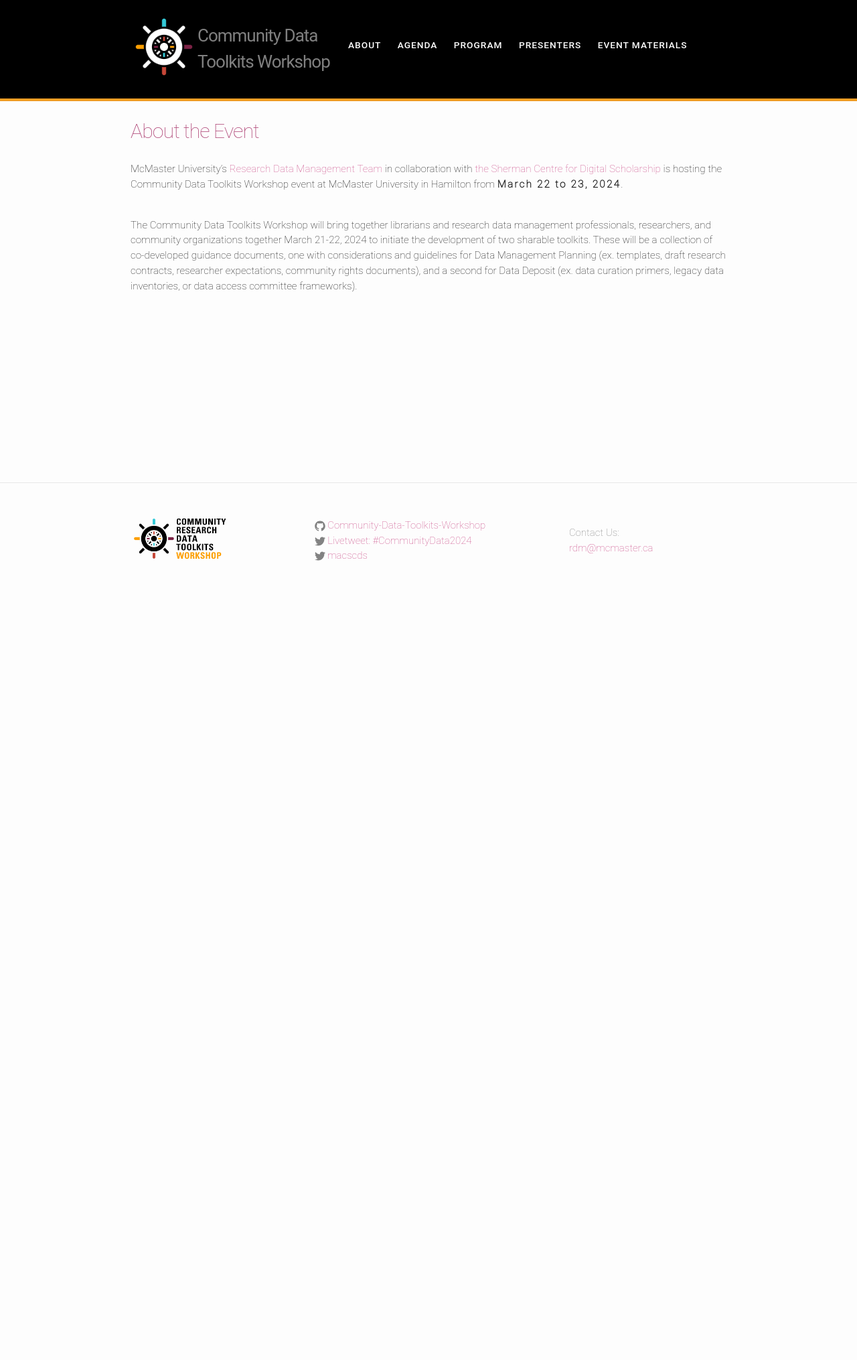
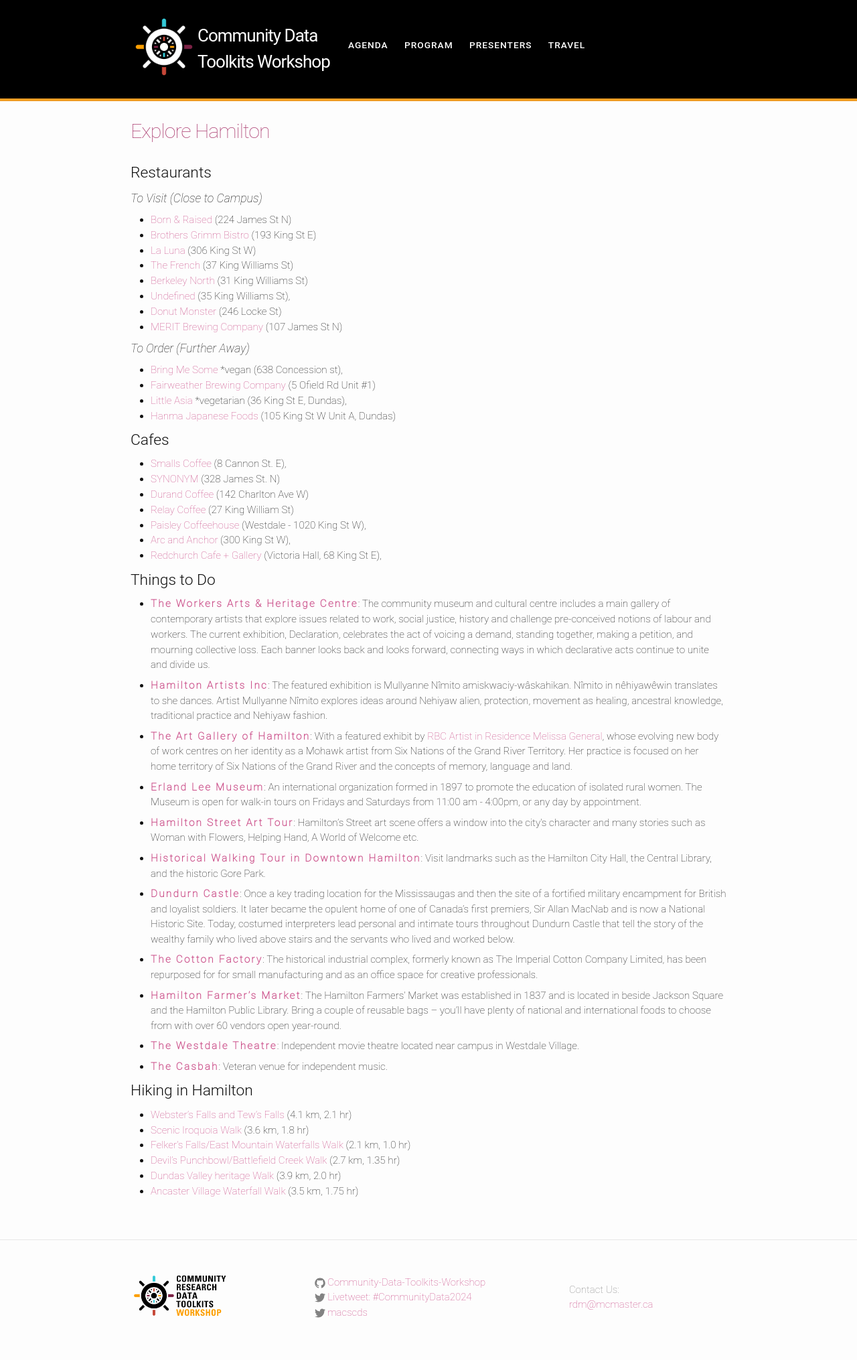
Before and after one commit to Community-Data-Toolkits-Workshop/CDTW, a Jekyll site: the page built from about.md, in a window 1280 px wide. Shown: the whole page at 67% size. Built offline with Jekyll 4.4.1, drawn with Linux system fonts in a browser that asks for light colours; before the commit the page ends 900 px from its top, so only the background shows below that.

Commit message:
Updated index and added Travel section

```diff
--- a/_sass/_header.scss
+++ b/_sass/_header.scss
@@ -36,7 +36,6 @@
     &:visited {
         color: #ffffff;
     }
-    &,
     &:hover {
 	text-decoration: none;
 	color: grey;
--- a/_sass/_layout.scss
+++ b/_sass/_layout.scss
@@ -170,3 +170,29 @@
 	font-weight: 100;
 	padding: 0 0 0 0;
 }
+
+/**
+ * BUTTONS
+ */
+
+ .btn2 {
+    display: inline-block;
+    background-color: $brand-color;
+    margin-top: 2em;
+    margin-bottom: 2em;
+    padding: 8px 20px;
+    border-radius: 5px;
+    font-size: small;
+    font-weight: 400;
+    cursor: pointer;
+    color: white;
+    text-transform: uppercase;
+    box-shadow: 3px 3px 6px #00000040;
+    letter-spacing: 0.39px;
+    transition-duration: 0.4s;
+        }
+  .btn2:hover {
+    background-color: $clemson-blue;
+    text-decoration: none;
+    color: white;
+  }
--- a/about.md
+++ b/about.md
@@ -1,13 +1,64 @@
 ---
 layout: page
-title: About the Event
-permalink: /about/
+title: Explore Hamilton
+permalink: /travel/
 ---
 
-McMaster University's [Research Data Management Team](https://rdm.mcmaster.ca/about) in collaboration with [the Sherman Centre for Digital Scholarship](https://scds.ca/) is hosting the Community Data Toolkits Workshop event at McMaster University in Hamilton from **March 22 to 23, 2024**.
+## Restaurants
+### To Visit (Close to Campus)
+- [Born & Raised](https://www.bornandraisedrestaurant.com) (224 James St N)
+- [Brothers Grimm Bistro](https://brothersgrimmbistro.ca) (193 King St E)
+- [La Luna](https://www.lalunarestaurants.ca/dining) (306 King St W)
+- [The French](https://www.thefrench.ca) (37 King Williams St)
+- [Berkeley North](https://www.berkeleynorth.ca) (31 King Williams St)
+- [Undefined](https://eatundefined.com) (35 King Williams St),
+- [Donut Monster](https://www.donutmonster.ca) (246 Locke St)
+- [MERIT Brewing Company](https://www.meritbrewing.ca) (107 James St N)
+
+### To Order (Further Away)
+- [Bring Me Some](https://www.bringmesome.ca) *vegan (638 Concession st),
+- [Fairweather Brewing Company](https://fairweatherbrewing.com) (5 Ofield Rd Unit #1)
+- [Little Asia](https://www.littleasia.ca) *vegetarian (36 King St E, Dundas),
+- [Hanma Japanese Foods](https://hanmafoods.square.site) (105 King St W Unit A, Dundas)
+
+## Cafes
+- [Smalls Coffee](http://smalls.coffee) (8 Cannon St. E),
+- [SYNONYM](http://www.synonymshop.com) (328 James St. N)
+- [Durand Coffee](http://durandcoffee.ca) (142 Charlton Ave W)
+- [Relay Coffee](http://www.relaycoffee.com) (27 King William St)
+- [Paisley Coffeehouse](https://paisleycoffeehouse.com) (Westdale - 1020 King St W),
+- [Arc and Anchor](https://www.arkandanchor.ca) (300 King St W),
+- [Redchurch Cafe + Gallery](https://www.redchurchcafe.com) (Victoria Hall, 68 King St E),
+
+## Things to Do
+
+- **[The Workers Arts & Heritage Centre](https://wahc-museum.ca/event/declaration/)**: The community museum and cultural centre includes a main gallery of contemporary artists that explore issues related to work, social justice, history and challenge pre-conceived notions of labour and workers. The current exhibition, Declaration, celebrates the act of voicing a demand, standing together, making a petition, and mourning collective loss. Each banner looks back and looks forward, connecting ways in which declarative acts continue to unite and divide us.
+
+- **[Hamilton Artists Inc](https://www.theinc.ca/exhibitions/mullyanne-nimito-amiskwaciy-waskahikan)**: The featured exhibition is Mullyanne Nîmito amiskwaciy-wâskahikan. Nîmito in nêhiyawêwin translates to she dances. Artist Mullyanne Nîmito explores ideas around Nehiyaw alien, protection, movement as healing, ancestral knowledge, traditional practice and Nehiyaw fashion.
 
 
-<br />
+- **[The Art Gallery of Hamilton](https://www.artgalleryofhamilton.com/)**: With a featured exhibit by [RBC Artist in Residence Melissa General](https://www.artgalleryofhamilton.com/exhibition/melissa-general/), whose evolving new body of work centres on her identity as a Mohawk artist from Six Nations of the Grand River Territory. Her practice is focused on her home territory of Six Nations of the Grand River and the concepts of memory, language and land.
 
+- **[Erland Lee Museum](https://erlandleemuseum.ca)**: An international organization formed in 1897 to promote the education of isolated rural women. The Museum is open for walk-in tours on Fridays and Saturdays from 11:00 am - 4:00pm, or any day by appointment.
 
-The Community Data Toolkits Workshop will bring together librarians and research data management professionals, researchers, and community organizations together March 21-22, 2024 to initiate the development of two sharable toolkits. These will be a collection of co-developed guidance documents, one with considerations and guidelines for Data Management Planning (ex. templates, draft research contracts, researcher expectations, community rights documents), and a second for Data Deposit (ex. data curation primers, legacy data inventories, or data access committee frameworks).
+- **[Hamilton Street Art Tour](https://tourismhamilton.com/street-art-guide/ )**: Hamilton’s Street art scene offers a window into the city’s character and many stories such as Woman with Flowers, Helping Hand, A World of Welcome etc.
+
+- **[Historical Walking Tour in Downtown Hamilton](https://www.hamilton.ca/people-programs/hamilton-municipal-cemeteries/our-cemeteries/historical-walking-tours)**: Visit landmarks such as the Hamilton City Hall, the Central Library, and the historic Gore Park.
+
+- **[Dundurn Castle](https://tourismhamilton.com/partner/dundurn-national-historic-site/)**: Once a key trading location for the Mississaugas and then the site of a fortified military encampment for British and loyalist soldiers. It later became the opulent home of one of Canada's first premiers, Sir Allan MacNab and is now a National Historic Site. Today, costumed interpreters lead personal and intimate tours throughout Dundurn Castle that tell the story of the wealthy family who lived above stairs and the servants who lived and worked below.
+
+- **[The Cotton Factory](https://www.cottonfactory.ca)**: The historical industrial complex, formerly known as The Imperial Cotton Company Limited, has been repurposed for for small manufacturing and as an office space for creative professionals.
+
+- **[Hamilton Farmer’s Market](https://hamiltonfarmersmarket.ca)**: The Hamilton Farmers' Market was established in 1837 and is located in beside Jackson Square and the Hamilton Public Library. Bring a couple of reusable bags – you'll have plenty of national and international foods to choose from with over 60 vendors open year-round.
+
+- **[The Westdale Theatre](https://www.thewestdale.ca/)**: Independent movie theatre located near campus in Westdale Village.
+
+- **[The Casbah](https://casbahlounge.ca/)**: Veteran venue for independent music.
+
+## Hiking in Hamilton
+- [Webster’s Falls and Tew’s Falls](https://geotrail.ca/websters-falls-and-gorge-walk/) (4.1 km, 2.1 hr)
+- [Scenic Iroquoia Walk](https://geotrail.ca/scenic-iroquoia-walk/) (3.6 km, 1.8 hr)
+- [Felker’s Falls/East Mountain Waterfalls Walk](https://geotrail.ca/felkers-falls-east-mountain-waterfalls-walk/) (2.1 km, 1.0 hr)
+- [Devil’s Punchbowl/Battlefield Creek Walk](https://geotrail.ca/devils-punchbowl-battlefield-creek-walk/) (2.7 km, 1.35 hr)
+- [Dundas Valley heritage Walk](https://geotrail.ca/dundas-valley-heritage-walk/) (3.9 km, 2.0 hr)
+- [Ancaster Village Waterfall Walk](https://geotrail.ca/dundas-valley-heritage-walk/) (3.5 km, 1.75 hr)
```
Also changed, not shown: _data/menu.yml (+5 -5 lines), index.md (+3 -1 lines).
